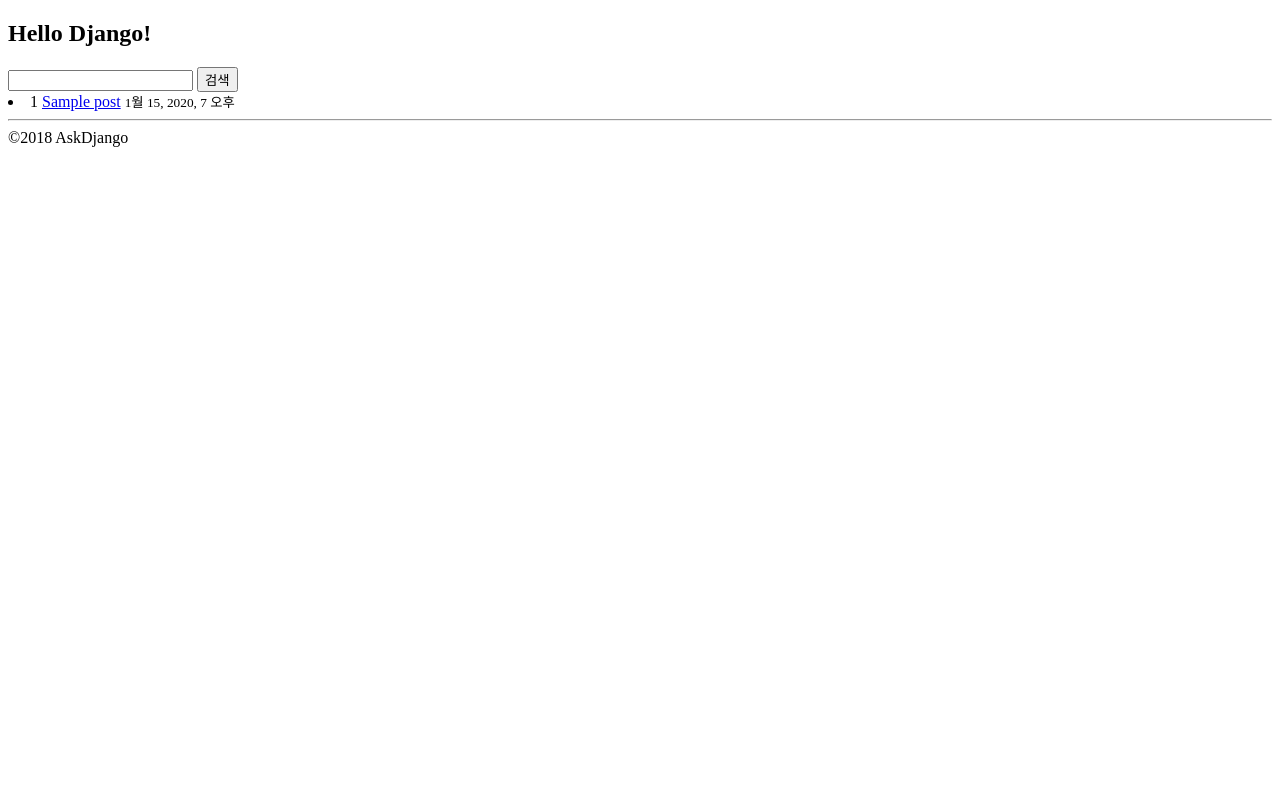
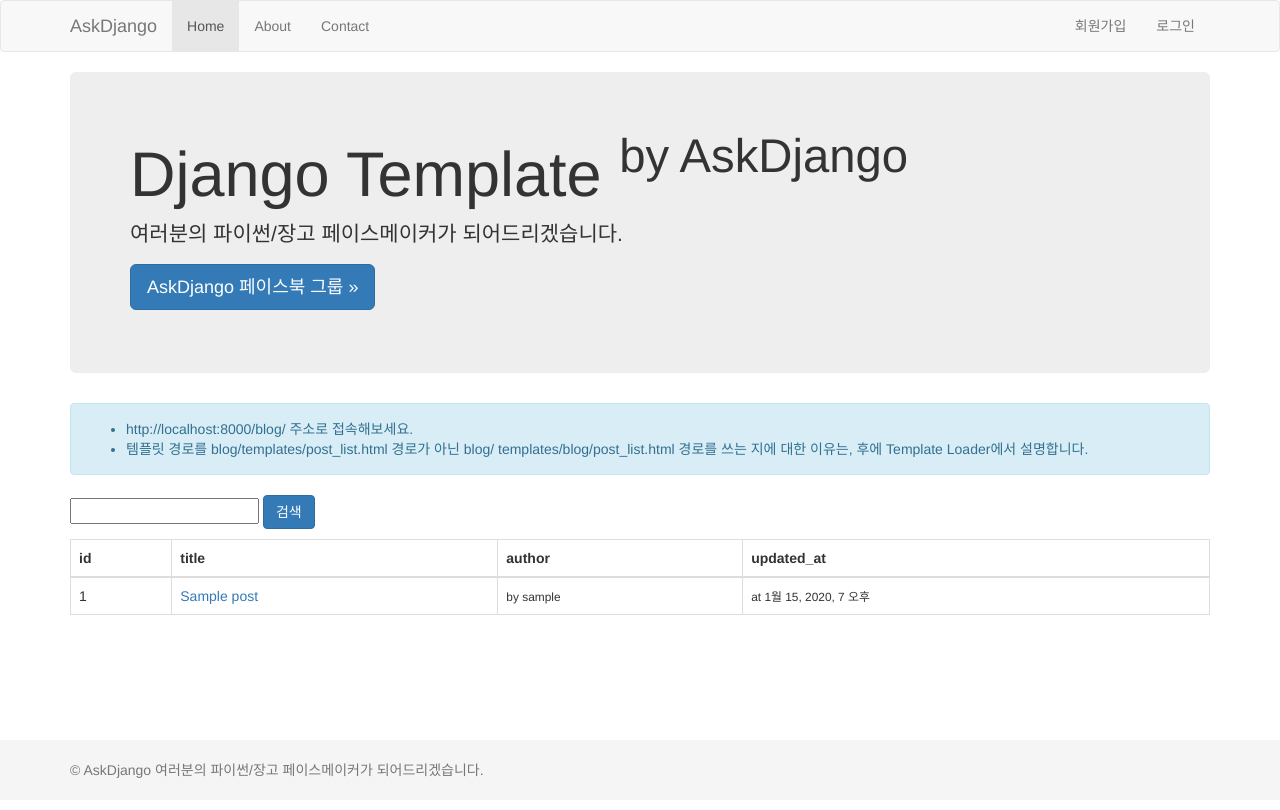
Before and after one commit to lowelllll/AskDjango, a Django app: page /blog/ in a window 1280 px wide. Before the commit the page ends 147 px from the top, so only its background shows below. Run offline with Django 3.2, Linux system fonts and the light colour scheme; tables that the repository leaves empty hold one stand-in row (values such as "Sample post"); some libraries are stand-ins or nearby versions.

Commit message:
[Django 기본]EP15_Bootstrap-Template

```diff
--- a/askdjango/askdjango/templates/layout.html
+++ b/askdjango/askdjango/templates/layout.html
@@ -1,13 +1,65 @@
-<!DOCTYPE html>
-<html lang="en">
+<!doctype html>
+<html>
 <head>
-    <meta charset="UTF-8">
+    <meta charset="utf-8" />
+    <meta name="viewport" content="width=device-width,initial-scale=1.0, minimum-scale=1.0,maximum-scale=1.0, user-scalable=no" />
     <title>{% block title %}AskDjango{% endblock %}</title>
+    <!-- 기본 bootstrap -->
+   <link rel="stylesheet" href="//maxcdn.bootstrapcdn.com/bootstrap/3.3.7/css/bootstrap.min.css" />
+    {# <link rel="stylesheet" href="//maxcdn.bootstrapcdn.com/bootswatch/3.3.7/flatly/bootstrap.min.css" /> #}
+{#    <link rel="stylesheet" href="//maxcdn.bootstrapcdn.com/bootswatch/3.3.7/journal/bootstrap.min.css" />#}
+    <!-- bootstrap: cosmo theme -->
+    <!-- <link rel="stylesheet" href="//maxcdn.bootstrapcdn.com/bootswatch/3.3.7/cosmo/bootstrap.min.css" /> -->
+
+    <style>
+        html { position: relative; min-height: 100%; }
+        body { margin-bottom: 60px; }
+        #page-footer {
+            position: absolute;
+            bottom: 0;
+            width: 100%;
+            height: 60px;
+            line-height: 60px;
+            background-color: #f5f5f5;
+        }
+    </style>
 </head>
+
 <body>
-    {% block content %} <!-- 템플릿 상속 -->
+    <nav class="navbar navbar-default">
+        <div class="container">
+            <div class="navbar-header">
+                <button type="button" class="navbar-toggle collapsed" data-toggle="collapse" data-target="#navbar">
+                    <span class="icon-bar"></span>
+                    <span class="icon-bar"></span>
+                    <span class="icon-bar"></span>
+                </button>
+                <a class="navbar-brand" href="#">AskDjango</a>
+            </div>
+            <div id="navbar" class="collapse navbar-collapse">
+                <ul class="nav navbar-nav">
+                    <li class="active"><a href="{% url "root" %}">Home</a></li>
+                    <li><a href="#">About</a></li>
+                    <li><a href="#">Contact</a></li>
+                </ul>
+                <ul class="nav navbar-nav navbar-right">
+                    <li><a href="#">회원가입</a></li>
+                    <li><a href="#">로그인</a></li>
+                </ul>
+            </div>
+        </div>
+    </nav>
+
+
+    {% block content %}
     {% endblock %}
-    <hr>
-    &copy;2018 AskDjango
+
+    <div id="page-footer">
+        <div class="container">
+            <p class="text-muted">
+                &copy; AskDjango
+                여러분의 파이썬/장고 페이스메이커가 되어드리겠습니다.
+            </p>
+        </div>
+    </div>
 </body>
-</html>
--- a/askdjango/blog/templates/blog/post_list.html
+++ b/askdjango/blog/templates/blog/post_list.html
@@ -1,20 +1,58 @@
-{%  extends 'blog/layout.html' %}
-{% block title %}Post list{% endblock %}
+{% extends "blog/layout.html" %}
 
 {% block content %}
-    <h2>Hello Django!</h2>
+    <div class="container">
+        <div class="jumbotron">
+            <h1>Django Template <sup>by AskDjango</sup></h1>
+            <p>여러분의 파이썬/장고 페이스메이커가 되어드리겠습니다.</p>
+            <p>
+                <a class="btn btn-lg btn-primary" href="http://facebook.com/groups/askdjango">
+                        AskDjango 페이스북 그룹 &raquo;
+                    </a>
+            </p>
+        </div>
 
-    <form action="." method="get">
-        <input type="text" name="q" value="{{ q }}">
-        <input type="submit" value="검색">
-    </form>
-    {%  for post in post_list %}
-        <li>
-            {{ post.id }}
-            <a href="{% url 'blog:post_detail' post.id %}]">{{ post.title }}</a> <!-- URL Reverse 사용-->
-{#            <a href="/blog/{{ post.id }}/">{{ post.title }}</a>#}
-            <small>{{ post.author }}</small>
-            <small>{{ post.created_at }}</small>
-        </li>
-    {% endfor %}
+        <div class="row">
+            <div class="col-sm-12">
+                <div class="alert alert-info">
+                    <ul>
+                    <li>http://localhost:8000/blog/ 주소로 접속해보세요.</li>
+                    <li>템플릿 경로를 blog/templates/post_list.html 경로가 아닌
+                    blog/ templates/blog/post_list.html 경로를 쓰는 지에 대한 이유는,
+                    후에 Template Loader에서 설명합니다.</li>
+                    </ul>
+                </div>
+
+                <p>
+                    <form action="" method="get">
+                        <input type="text" name="q" value="{{ q }}" />
+                        <input type="submit" value="검색" class="btn btn-primary" />
+                    </form>
+                </p>
+                <table class="table table-hover table-bordered">
+                    <thead>
+                        <tr>
+                            <th>id</th>
+                            <th>title</th>
+                            <th>author</th>
+                            <th>updated_at</th>
+                        </tr>
+                    </thead>
+                    <tbody>
+                        {% for post in post_list %}
+                            <tr>
+                                <td>{{ post.id }}</td>
+                                <td><a href="{% url "blog:post_detail" post.id %}">{{ post.title }}</a></td>  {# url Reserve 사용 #}
+                                <td><small>by {{ post.user }}</small></td>
+                                <td><small>at {{ post.updated_at }}</small></td>
+                            </tr>
+                        {% endfor %}
+                    </tbody>
+                </table>
+            </div>
+        </div>
+
+    </div>
+
+
 {% endblock %}
```
Also changed, not shown: askdjango/blog/templates/blog/post_detail.html (+16 -9 lines).
